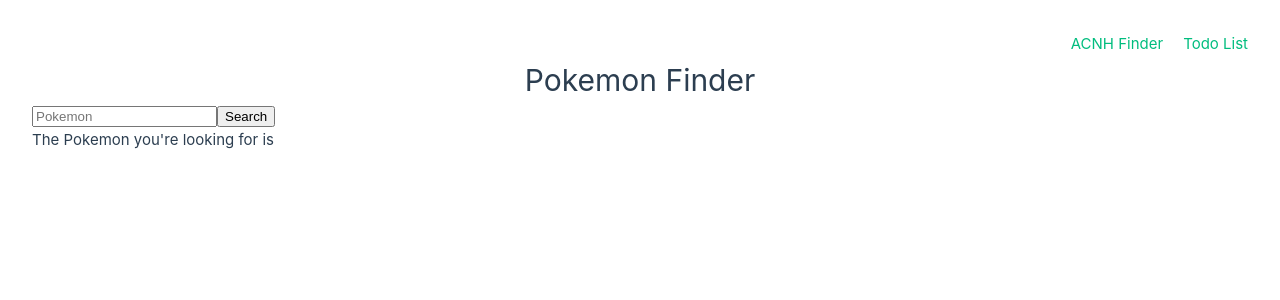
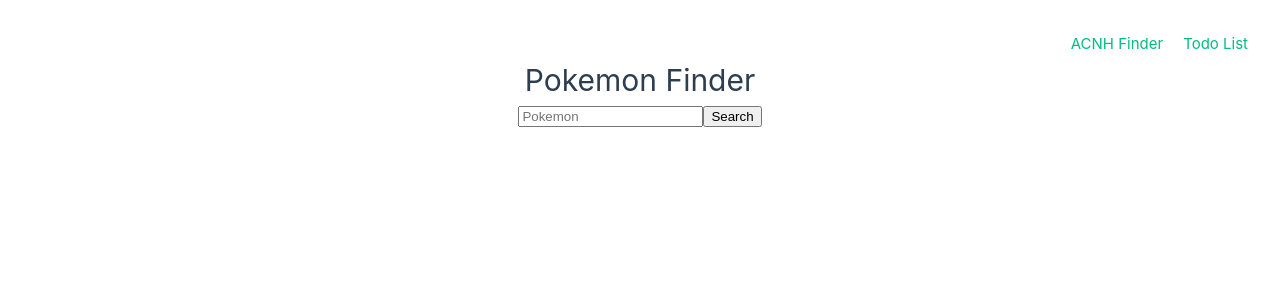
Before and after one commit to rvdegroen/ACNH-Finder, a Vue app: page / in a window 1280 px wide. Shown: the top 300 px of the page. Built offline with nearby package versions, Linux system fonts and the light colour scheme.

Commit message:
fetching cocktails

```diff
--- a/package.json
+++ b/package.json
@@ -12,6 +12,7 @@
     "format": "prettier --write src/"
   },
   "dependencies": {
+    "dotenv": "^16.3.1",
     "pinia": "^2.1.3",
     "vue": "^3.3.4",
     "vue-router": "^4.2.2"
@@ -19,7 +20,7 @@
   "devDependencies": {
     "@rushstack/eslint-patch": "^1.2.0",
     "@tsconfig/node18": "^2.0.1",
-    "@types/node": "^18.16.17",
+    "@types/node": "^18.17.0",
     "@vitejs/plugin-vue": "^4.2.3",
     "@vitejs/plugin-vue-jsx": "^3.0.1",
     "@vue/eslint-config-prettier": "^7.1.0",
--- a/src/components/SearchInput.vue
+++ b/src/components/SearchInput.vue
@@ -1,26 +1,44 @@
 <script setup lang="ts">
 import { ref } from 'vue'
+import type { Cocktail } from './types'
 
 // defineProps<{
 //   msg: string
 // }>()
 
-const input = ref('')
+const query = ref('')
 
 // fetching data
 const handleSubmit = async () => {
   // https://pokeapi.co/api/v2/pokemon/name
+  const response = await fetch(`https://api.api-ninjas.com/v1/cocktail?name=${query.value}`, {
+    headers: {
+      // src: https://stackoverflow.com/questions/71083110/vue-uncaught-referenceerror-process-is-not-defined/71406233#71406233
+      'X-Api-Key': import.meta.env.VITE_API_KEY
+    }
+  })
+  const cocktails: Cocktail[] = await response.json()
+  console.log(cocktails)
+
+  query.value = ''
 }
 </script>
 
 <template>
   <div>
+    <p v-if="query">The Pokemon you're looking for is {{ query }}</p>
     <form @submit.prevent="handleSubmit">
-      <input v-model="input" type="text" placeholder="Pokemon" />
+      <input v-model="query" type="text" placeholder="Pokemon" />
       <button type="submit">Search</button>
     </form>
-    <p>The Pokemon you're looking for is {{ input }}</p>
   </div>
 </template>
 
-<style scoped></style>
+<style scoped>
+div {
+  display: flex;
+  flex-direction: column;
+  align-items: center;
+  text-align: center;
+}
+</style>
--- /dev/null
+++ b/src/components/types.ts
@@ -0,0 +1,5 @@
+export type Cocktail = {
+  ingredients: string[]
+  instructions: string
+  name: string
+}
--- a/src/views/TodoList.vue
+++ b/src/views/TodoList.vue
@@ -5,9 +5,6 @@
 <template>
   <div>
     <h1>Todo List</h1>
-    <SearchInput />
-    <SearchResults />
-    <SearchSummary />
   </div>
 </template>
 
```
Also changed, not shown: types.ts (deleted), 1 other file (tests, documents, lock files or other folders).
